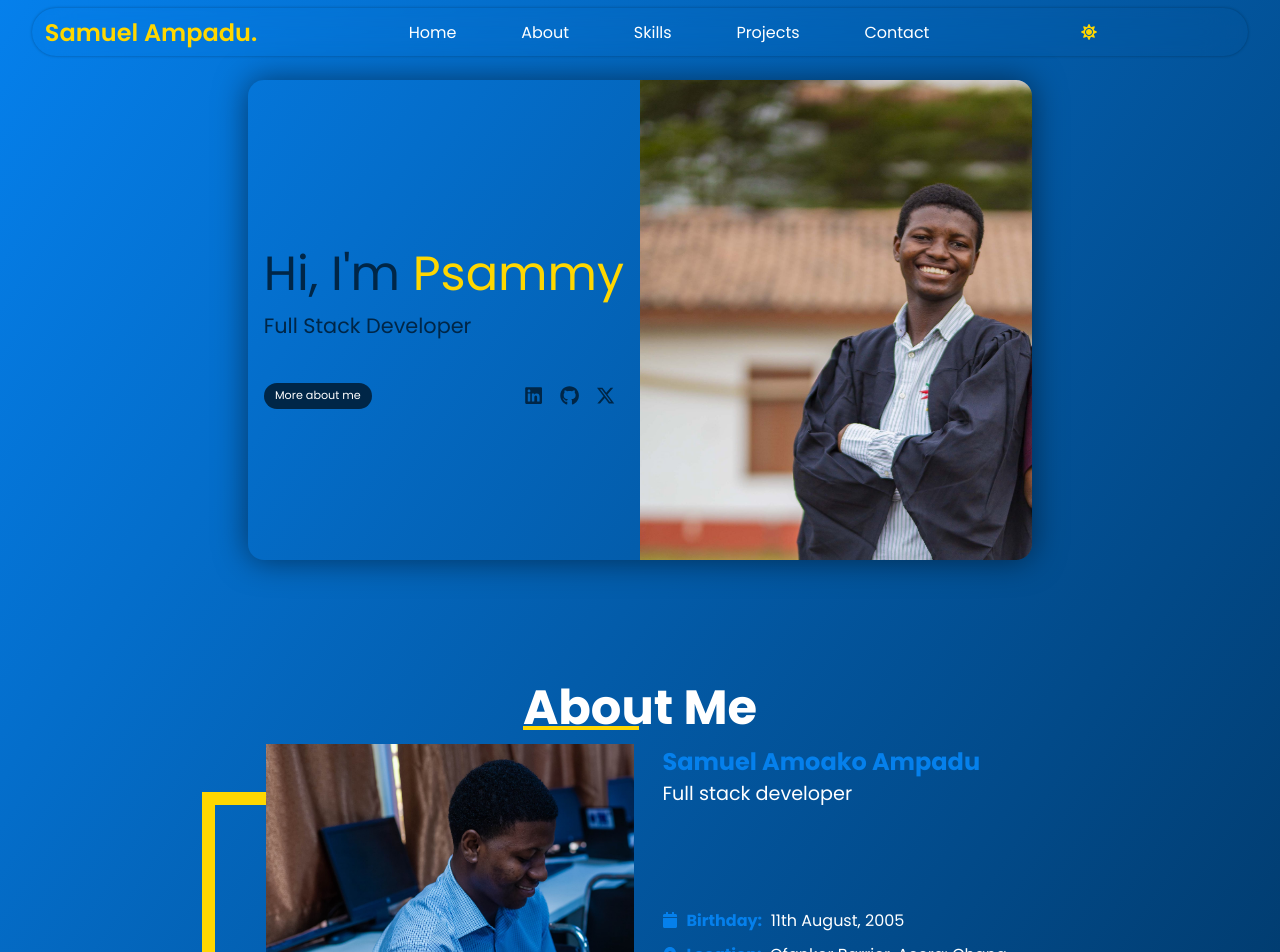
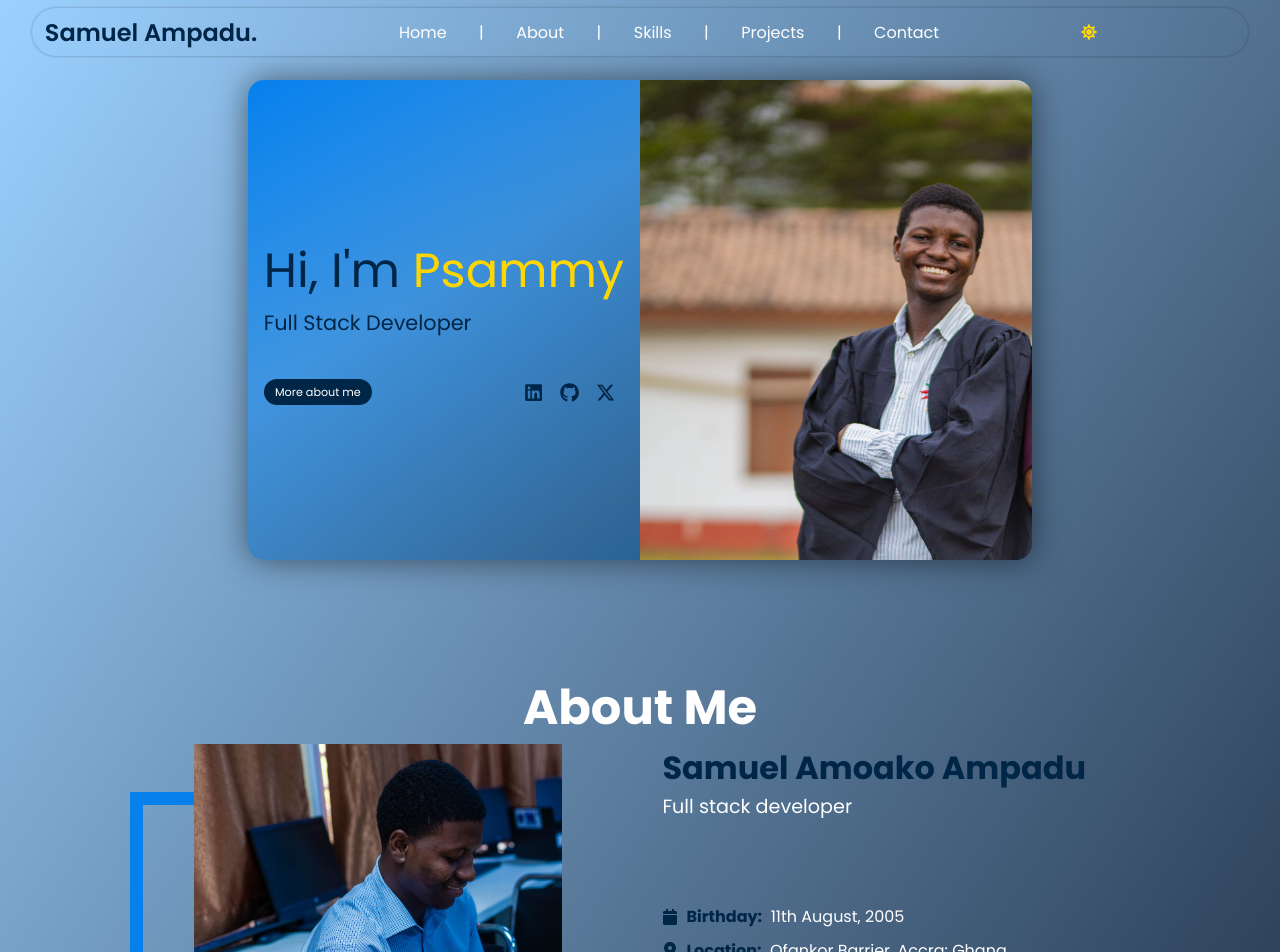
Before and after one commit to Psamm-y/React-projects, a React (Vite) app: page / in a window 1280 px wide. Shown: the top 952 px of the page. Built offline with nearby package versions, Linux system fonts and the light colour scheme.

Commit message:
refactor

```diff
--- a/src/porfolio shi/Header.jsx
+++ b/src/porfolio shi/Header.jsx
@@ -1,4 +1,4 @@
-import React, { useState } from 'react';
+import React, { useEffect, useRef, useState } from 'react';
 import './header.css';
 import './styles.css';
 import { FaSun, FaMoon } from 'react-icons/fa';
@@ -8,6 +8,7 @@ const Header = ({ active, setActive }) => {
     e.preventDefault();
     setTimeout(() => setActive(!active), 100);
   };
+
   return (
     <header className={active ? 'light ' : 'dark'}>
       <div className={active ? 'lightName ' : 'darkName'}>Samuel Ampadu.</div>
@@ -21,6 +22,7 @@ const Header = ({ active, setActive }) => {
               Home
             </a>
           </li>
+          <li style={active ? { color: 'black' } : { color: 'white' }}>|</li>
           <li>
             <a
               style={active ? { color: 'black' } : { color: 'white' }}
@@ -29,6 +31,7 @@ const Header = ({ active, setActive }) => {
               About
             </a>
           </li>
+          <li style={active ? { color: 'black' } : { color: 'white' }}>|</li>
           <li>
             <a
               style={active ? { color: 'black' } : { color: 'white' }}
@@ -37,6 +40,7 @@ const Header = ({ active, setActive }) => {
               Skills
             </a>
           </li>
+          <li style={active ? { color: 'black' } : { color: 'white' }}>|</li>
           <li>
             <a
               style={active ? { color: 'black' } : { color: 'white' }}
@@ -45,6 +49,7 @@ const Header = ({ active, setActive }) => {
               Projects
             </a>
           </li>
+          <li style={active ? { color: 'black' } : { color: 'white' }}>|</li>
           <li>
             <a
               style={active ? { color: 'black' } : { color: 'white' }}
@@ -62,7 +67,7 @@ const Header = ({ active, setActive }) => {
       >
         {active ? <FaMoon /> : <FaSun />}
       </div>
-      <div>
+      <div className="ham-container">
         <Hamburger />
       </div>
     </header>
--- a/src/porfolio shi/about.css
+++ b/src/porfolio shi/about.css
@@ -16,7 +16,7 @@
   align-items: center;
   color: white;
 }
-.section-head::before {
+/* .section-head::before {
   content: '';
   position: absolute;
   left: 0;
@@ -24,18 +24,8 @@
   height: 0.1em;
   background-color: gold;
   animation: underline 4s infinite ease-in-out;
-}
-@keyframes underline {
-  0% {
-    right: 90%;
-  }
-  50% {
-    right: 50%;
-  }
-  100% {
-    right: 0%;
-  }
-}
+} */
+
 .accordion-header {
   display: flex;
   justify-content: space-between;
@@ -84,13 +74,14 @@
 }
 .about-image {
   position: relative;
-  height: fit-content;
+  height: 20em;
+  width: fit-content;
   z-index: 10;
 }
 
 .about-image::before {
   content: '';
-  border: 13px solid var(--primary-color);
+  border: 13px solid var(--third-color);
   height: 20em;
   position: absolute;
   width: 368px;
@@ -99,8 +90,8 @@
   z-index: -1;
 }
 .main-about .header h3 {
-  font-size: 1.5em;
-  color: var(--third-color);
+  font-size: 2em;
+  color: var(--secondary-color);
 }
 .main-about .header p {
   font-size: 1.2em;
@@ -136,7 +127,7 @@
   color: white;
 }
 .more-info p span {
-  color: var(--third-color);
+  color: var(--secondary-color);
   display: flex;
   align-items: center;
   font-weight: bold;
--- a/src/porfolio shi/header.css
+++ b/src/porfolio shi/header.css
@@ -33,8 +33,29 @@ ul li a {
   text-decoration: none;
   transition: 0.6s ease;
 }
-ul li a:hover {
-  background-color: #0580ec89;
+nav ul li {
+  position: relative;
+}
+nav ul li:nth-child(1)::before,
+nav ul li:nth-child(3)::before,
+nav ul li:nth-child(5)::before,
+nav ul li:nth-child(7)::before,
+nav ul li:nth-child(9)::before {
+  content: '';
+  bottom: 0;
+  height: 0.1em;
+  position: absolute;
+  left: 0;
+  right: 0.1em;
+  background-color: var(--primary-color);
+  display: none;
+  animation: underline 0.5s ease-out;
+}
+nav ul li:hover::before {
+  display: block;
+}
+ul li:hover {
+  color: #0580ec89;
 }
 nav {
   width: 50%;
@@ -46,14 +67,15 @@ nav {
   font-weight: 600;
 }
 .darkName {
-  color: var(--primary-color);
+  color: var(--secondary-color);
 }
 .dark {
   color: white;
 }
 .light {
   color: var(--secondary-color);
-  background-color: var(--primary-color);
+  /* background-color: #ffd900e1;
+  backdrop-filter: blur(20px); */
 }
 .toggle {
   display: flex;
--- a/src/porfolio shi/home.css
+++ b/src/porfolio shi/home.css
@@ -3,6 +3,9 @@
   border-bottom-right-radius: 1em;
   border-top-right-radius: 1em;
   width: 100%;
+}
+.image {
+  height: 30em;
 }
 .homepage {
   display: grid;
@@ -10,6 +13,13 @@
   box-shadow: 0em 0em 2em rgba(0, 0, 0, 0.514);
   border-radius: 1em;
   height: 30em;
+  background: linear-gradient(
+    to right bottom,
+    #0580ec,
+    #0580ec82,
+    #00498980,
+    #004989d4
+  );
 }
 main {
   width: 100%;
@@ -24,6 +34,7 @@ main {
   justify-content: center;
   padding: 1em;
   color: var(--secondary-color);
+  /* background: linear-gradient(to right bottom, #0580ec, #00498980); */
 }
 .greeting {
   font-size: 3em;
--- a/src/porfolio shi/styles.css
+++ b/src/porfolio shi/styles.css
@@ -10,7 +10,8 @@ button {
 }
 html {
   min-height: 100em;
-  background: linear-gradient(to right bottom, #0580ec, var(--secondary-color));
+  /* background: linear-gradient(to right bottom, #0580ec, var(--secondary-color)); */
+  background: linear-gradient(to right bottom, #9cd1ff, #091223);
 }
 body {
   padding-top: 5em;
@@ -49,3 +50,14 @@ body {
 .portfolio {
   position: relative;
 }
+@keyframes underline {
+  0% {
+    right: 90%;
+  }
+  50% {
+    right: 50%;
+  }
+  100% {
+    right: 0%;
+  }
+}
```
Also changed, not shown: src/porfolio shi/utils/projects.js (+5 -5 lines).
